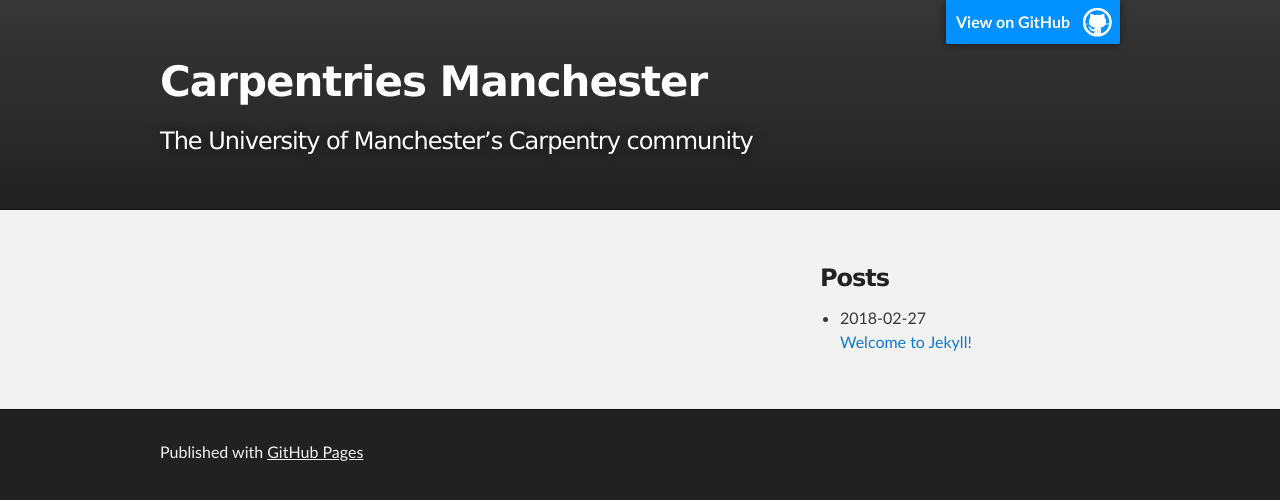
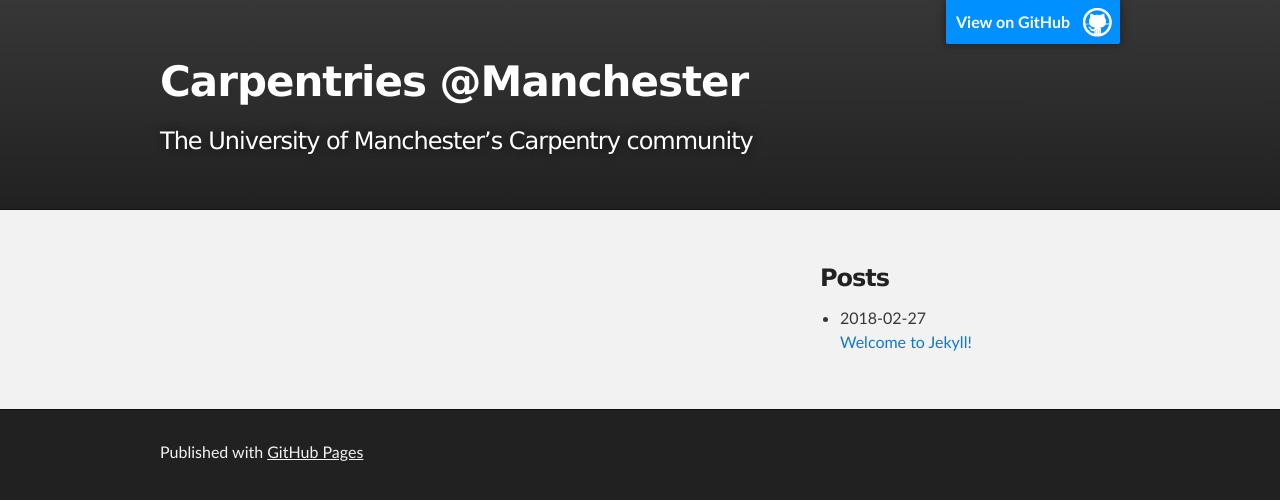
Before and after one commit to edcarp/edcarp.github.io, a Jekyll site: the page built from about.md, in a window 1280 px wide. Shown: the top 500 px of the page. Built offline with Jekyll 4.4.1, drawn with Linux system fonts in a browser that asks for light colours.

```diff
--- a/_config.yml
+++ b/_config.yml
@@ -13,7 +13,7 @@
 # you will see them accessed via {{ site.title }}, {{ site.email }}, and so on.
 # You can create any custom variable you would like, and they will be accessible
 # in the templates via {{ site.myvariable }}.
-title: Carpentries Manchester
+title: Carpentries @Manchester
 email: your-email@example.com
 description: >- # this means to ignore newlines until "baseurl:"
   The University of Manchester’s Carpentry community
```
